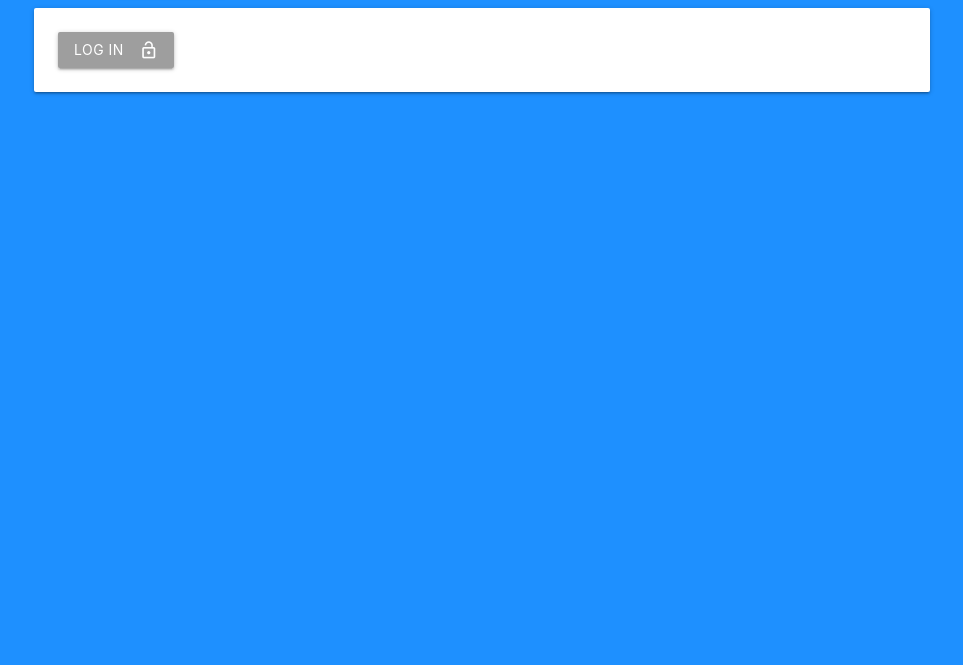
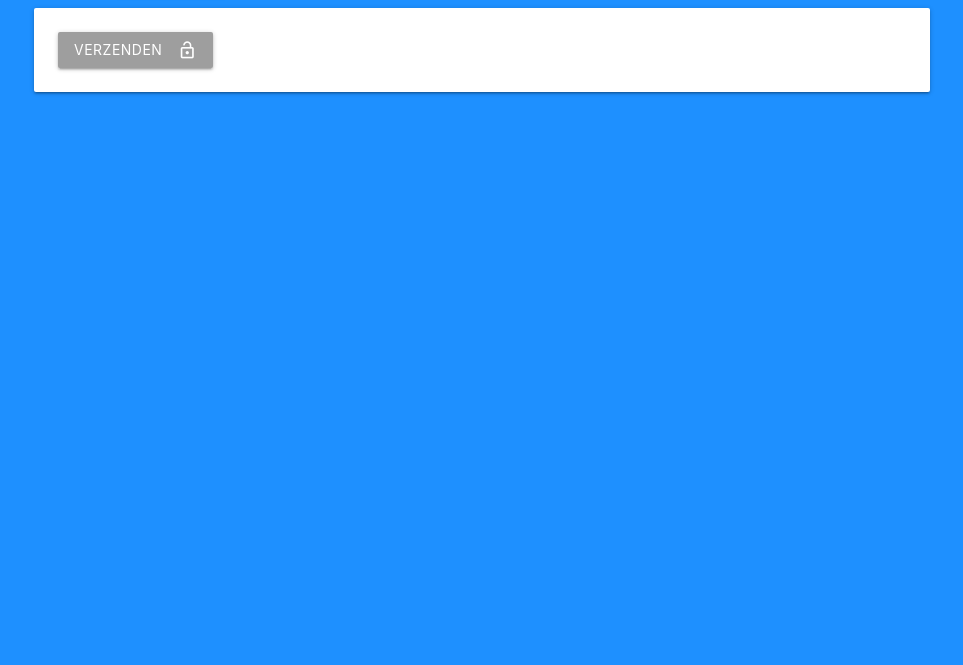
Before and after one commit to TiesLeider/tms, a Django app: template tram/templates/tram/change_password.html in a window 1280 px wide. Shown: the part 64-729 px from the top of the page, without its empty margins (158-1121 px from the left). Run offline with Django 3.2, Linux system fonts and the light colour scheme; the template is opened without the code that fills it, so the values that code supplies are empty; some libraries are stand-ins or nearby versions.

```diff
--- a/tram/templates/tram/change_password.html
+++ b/tram/templates/tram/change_password.html
@@ -5,7 +5,7 @@
     <div class="container">
         <div class="card-panel white">
             {{form|crispy }}
-            <button class="btn grey right-align" type="submit"><i class="small material-icons right">lock_open</i>Log in</button>
+            <button class="btn grey right-align" type="submit"><i class="small material-icons right">lock_open</i>Verzenden</button>
         </div>
     </div>
 {% endblock content %}
```
